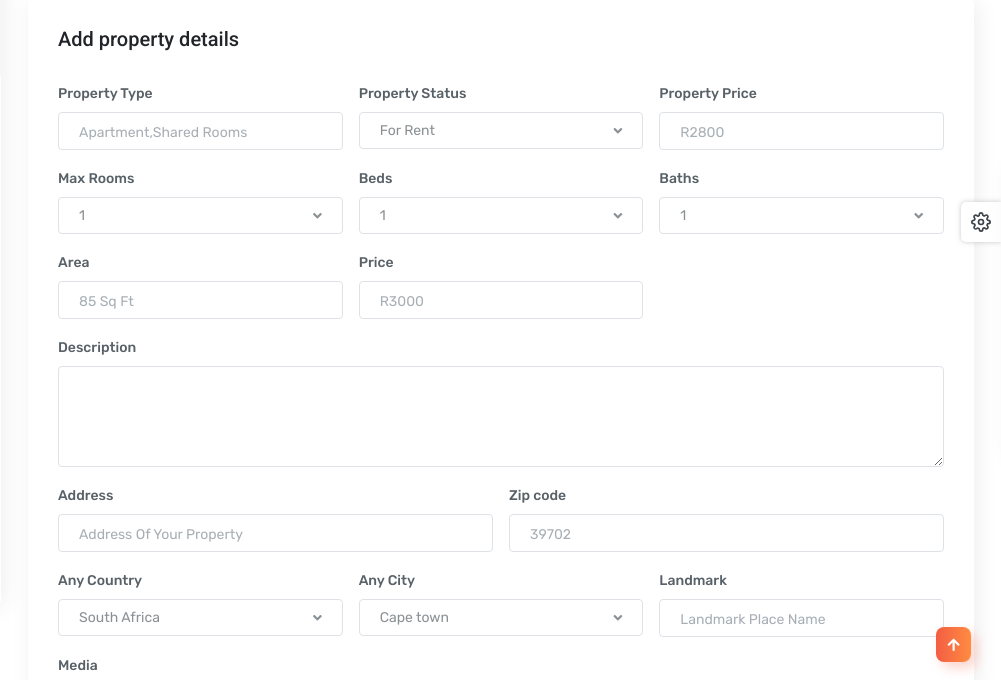
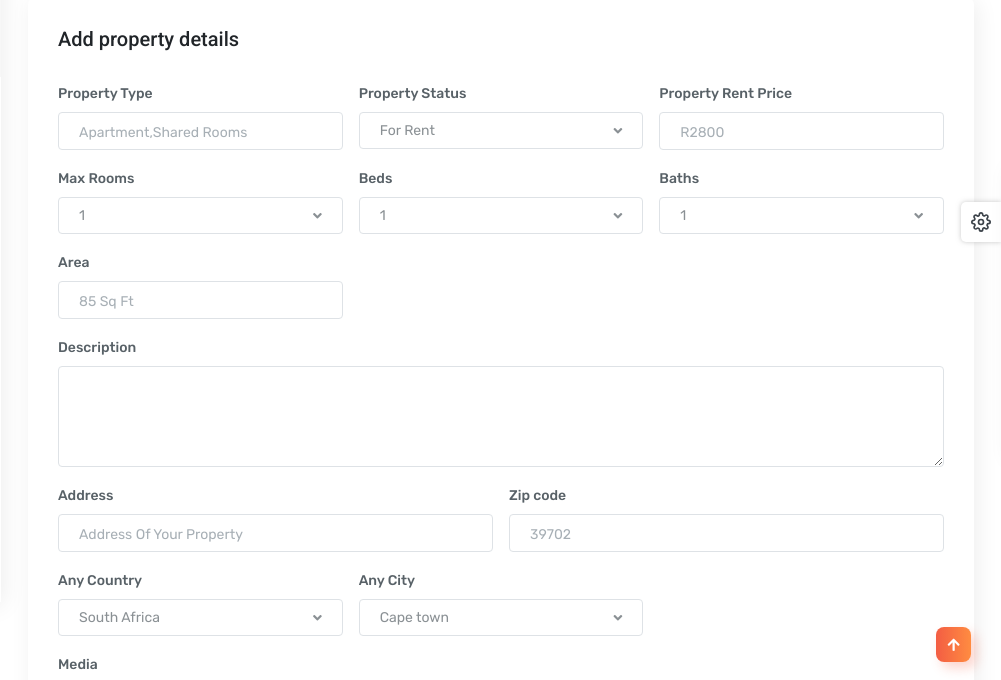
Before and after one commit to ThamsanqaMpontshane/EKHAYA-PROPERTIES, a plain HTML site: page index.html in a window 1280 px wide. Shown: the part 198-878 px from the top of the page, 279-1280 px from the left. Drawn offline with Linux system fonts and the light colour scheme.

Commit message:
third commit

```diff
--- a/index.html
+++ b/index.html
@@ -585,7 +585,7 @@
                                             </div>
                                         </div>
                                         <div class="form-group col-sm-4">
-                                            <label>Property Price</label>
+                                            <label>Property Rent Price</label>
                                             <input type="text" class="form-control" placeholder="R2800" required="">
                                         </div>
                                         <div class="form-group col-sm-4">
@@ -631,10 +631,10 @@
                                             <label>Area</label>
                                             <input type="text" class="form-control" placeholder="85 sq ft">
                                         </div>
-                                        <div class="form-group col-sm-4">
+                                        <!-- <div class="form-group col-sm-4">
                                             <label>Price</label>
                                             <input type="text" class="form-control" placeholder="R3000">
-                                        </div>
+                                        </div> -->
                                         <!-- <div class="form-group col-sm-4">
                                             <label>Agencies</label>
                                             <div class="dropdown">
@@ -682,10 +682,10 @@
                                                 </div>
                                             </div>
                                         </div>
-                                        <div class="form-group col-sm-4">
+                                        <!-- <div class="form-group col-sm-4">
                                             <label>Landmark</label>
                                             <input type="text" class="form-control" placeholder="landmark place name">
-                                        </div>
+                                        </div> -->
                                     </form>
                                     <div class="dropzone-admin">
                                         <label>Media</label>
```
